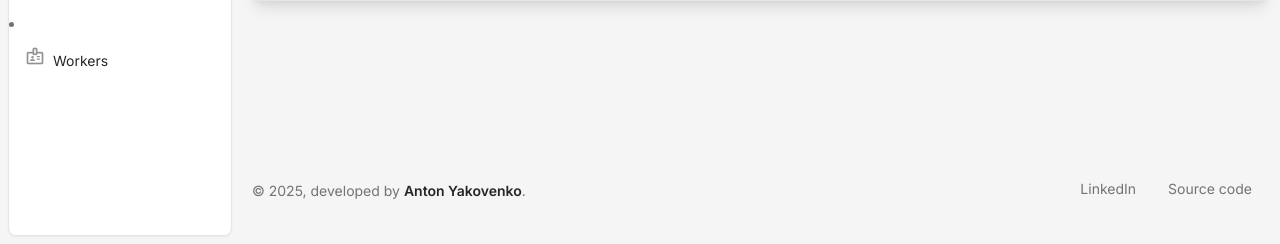
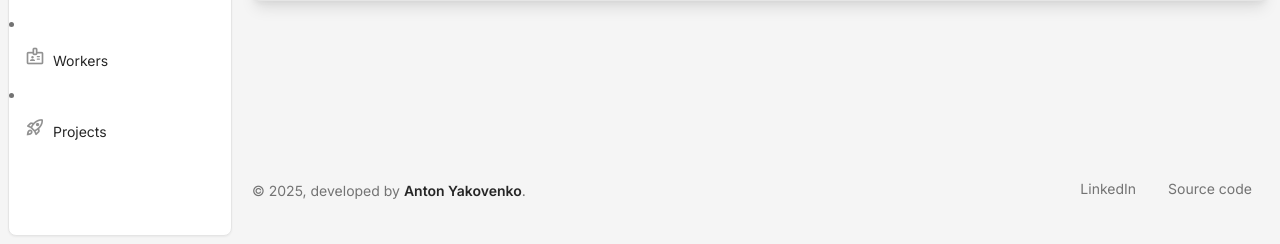
Before and after one commit to Anton924/it-company, a Django app: template templates/task_manager/index.html in a window 1280 px wide. Shown: the part 556-800 px from the top of the page. Run offline with Django 3.2, Linux system fonts and the light colour scheme; the template is opened without the code that fills it, so the values that code supplies are empty; some libraries are stand-ins or nearby versions.

Commit message:
feat: Add project section

```diff
--- a/templates/includes/sidebar.html
+++ b/templates/includes/sidebar.html
@@ -77,4 +77,11 @@
 			<span class="nav-link-text ms-1">Workers</span>
 		</a>
 	</li>
+	<li class="nav-item">
+		<a class="nav-link {% if 'projects' == segment %} active bg-gradient-dark text-white {% else %} text-dark {% endif %}"
+		   href="{% url "task_manager:project-list" %}">
+			<i class="material-symbols-rounded opacity-5">rocket_launch</i>
+			<span class="nav-link-text ms-1">Projects</span>
+		</a>
+	</li>
 </aside>
```
